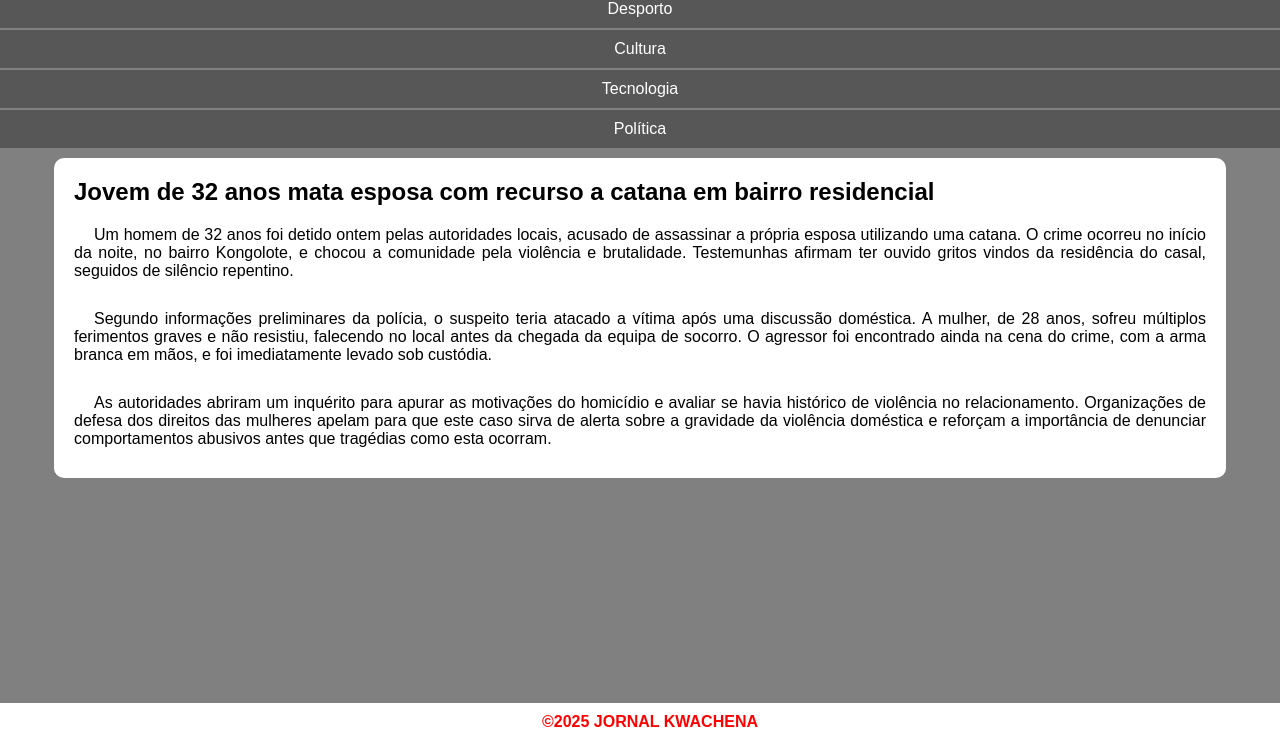
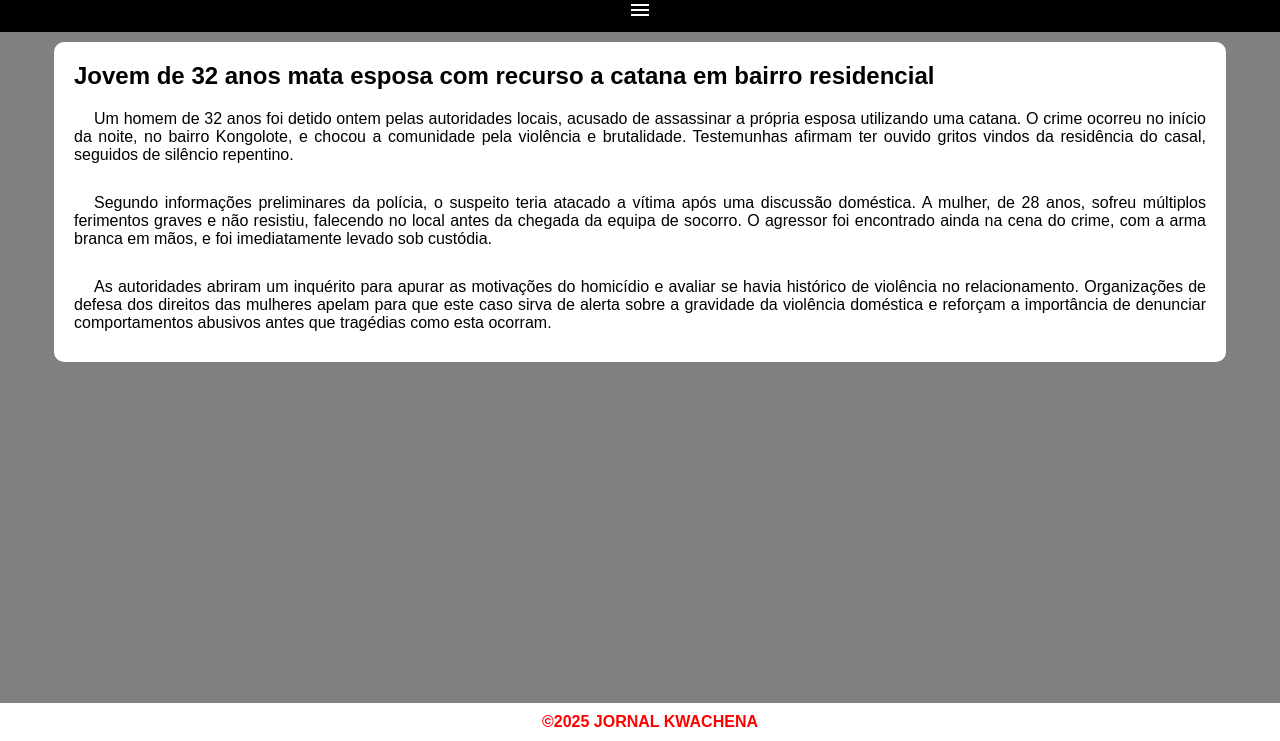
Before and after one commit to pycodemoz/menu, a plain HTML site: page index.html in a window 1280 px wide. Shown: the part 59-800 px from the top of the page. Drawn offline with Linux system fonts and the light colour scheme.

Commit message:
media_queries

```diff
--- a/index.html
+++ b/index.html
@@ -4,12 +4,14 @@
   <meta charset="UTF-8">
   <meta name="viewport" content="width=device-width, initial-scale=1.0">
   <title>Media Query</title>
+  <link href="https://fonts.googleapis.com/icon?family=Material+Icons"rel="stylesheet">
   <link rel="stylesheet" href="style/style.css">
 </head>
 <body>
   <header>
     <h1>SITE DE NOTÍCIAS</h1>
-    <menu>
+    <i id="imenu" class="material-icons md-dark" onclick="callMenu()">menu</i>
+    <menu id="itens">
       <ul>
         <li>
           <a href="#">Desporto</a>
@@ -38,4 +40,15 @@
       <p>&copy;2025 Jornal Kwachena</p>
   </footer>
 </body>
+  <script>
+
+     function callMenu(){
+        if (itens.style.display == 'block') {
+            itens.style.display = 'none'
+        } else {
+            itens.style.display = 'block'
+          }
+        }
+
+  </script>
 </html>
--- a/style/style.css
+++ b/style/style.css
@@ -24,6 +24,11 @@ header > h1 {
   color: red
 }
 
+menu {
+  display: none;
+}
+
+
 menu > ul {
   list-style-type: none;
 }
@@ -42,6 +47,22 @@ menu > ul > li > a {
 menu > ul > li > a:hover{
   background-color: rgb(148, 139, 139);
 }
+
+i#imenu {
+  background-color:  black;
+  color: white;
+  display: block;
+  text-align: center;
+  padding: 10px;
+  cursor: pointer;
+}
+
+i#imenu:hover{
+background-color:rgba(87, 87, 87);
+color: white;
+}
+
+
 
 main {
   width: 90vw;
```
